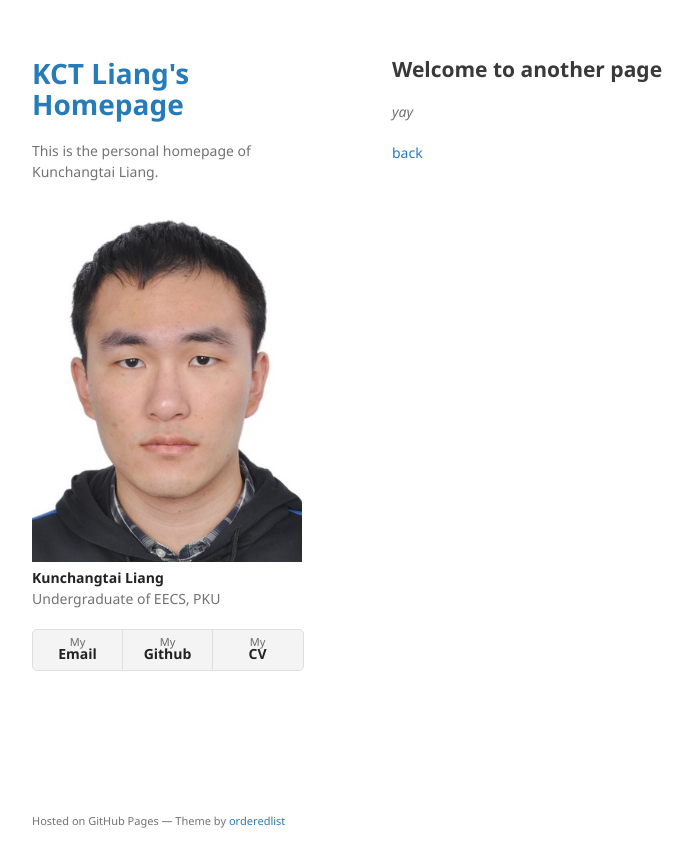
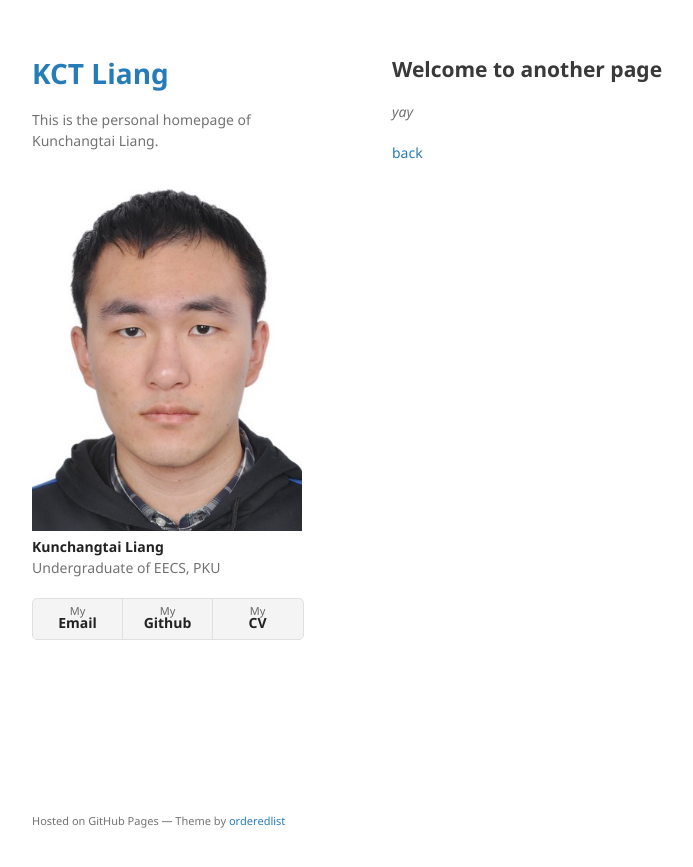
Before and after one commit to lkct/lkct.github.io, a Jekyll site: the page built from another-page.md, in a window 1280 px wide. Shown: the top 867 px of the page, without its empty margins (178-871 px from the left). Built offline with Jekyll 4.4.1, drawn with Linux system fonts in a browser that asks for light colours; our own code applies the rules of GitHub Pages for plain Markdown files.

Commit message:
title fix

```diff
--- a/_config.yml
+++ b/_config.yml
@@ -1,4 +1,4 @@
-title: KCT Liang's Homepage
+title: KCT Liang
 photo: /assets/img/photo.jpg
 description: This is the personal homepage of Kunchangtai Liang.
 show_downloads: true
```
Also changed, not shown: index.md (+2 -0 lines).
